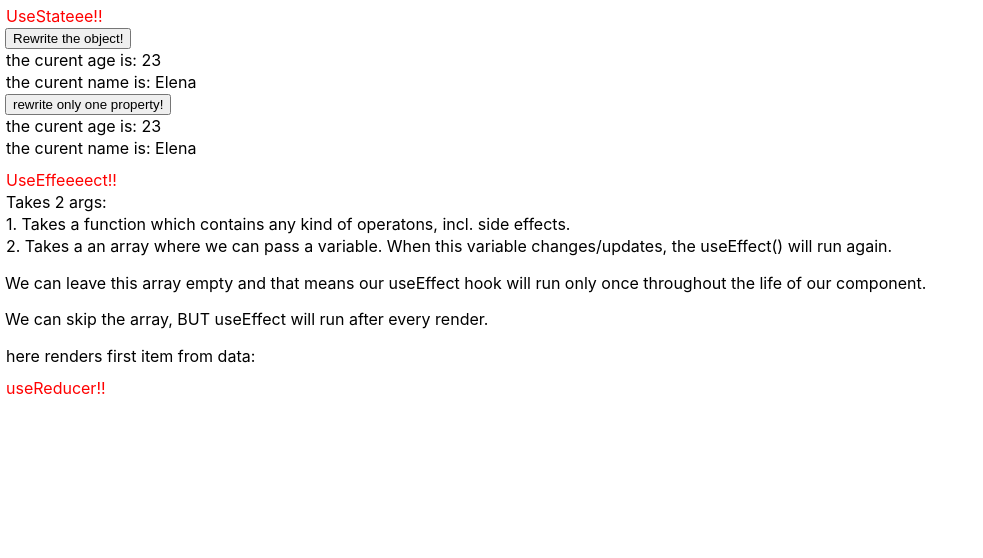
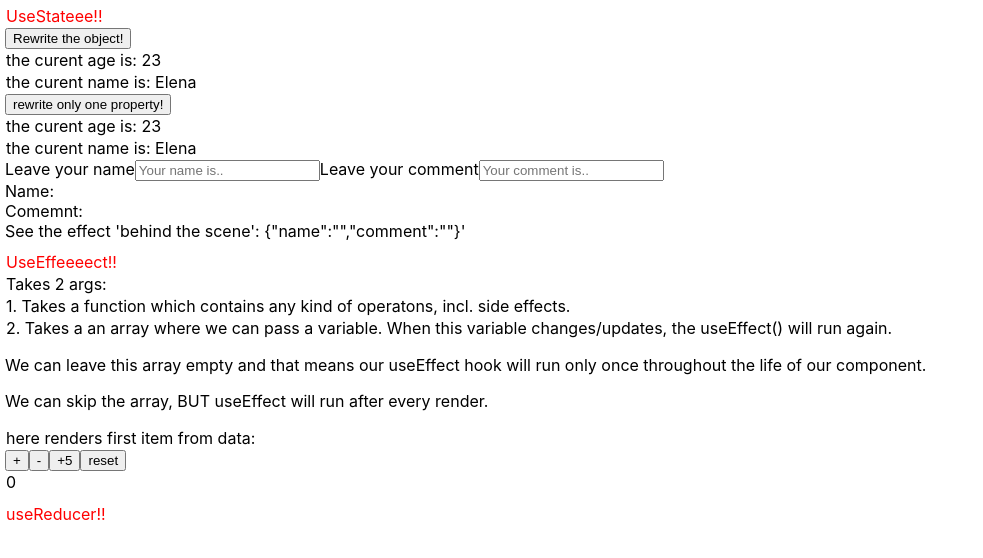
Before and after one commit to tandaraelena/react-hooks, a React (Create React App) app: page / in a window 1280 px wide. Shown: the top 558 px of the page, without its empty margins (0-983 px from the left). Built offline with nearby package versions, Linux system fonts and the light colour scheme; no server answers.

Commit message:
more useState

```diff
--- a/src/components/useEffect/UseEffect.jsx
+++ b/src/components/useEffect/UseEffect.jsx
@@ -1,7 +1,9 @@
-import React from 'react'
+import React, { useState } from 'react'
 import { StyledSection, StyledHeader } from '../app/style'
 
 const UseEffect = ({data}) => {
+  const [ count, setCount ] = useState(0)
+
   return (
     <StyledSection>
       <StyledHeader>UseEffeeeect!!</StyledHeader>
@@ -11,6 +13,11 @@ const UseEffect = ({data}) => {
       <p>We can leave this array empty and that means our useEffect hook will run only once throughout the life of our component.</p>
       <p>We can skip the array, BUT useEffect will run after every render.</p>
       <div>here renders first item from data: {data && data[0].employee_name}</div>
+      <button onClick={() => {setCount(count + 1)}} >+</button>
+      <button onClick={() => {setCount(prev => prev - 1)}} >-</button>
+      <button onClick={() => {setCount(prev => prev + 5)}} >+5</button>
+      <button onClick={() => {setCount(0)}} >reset</button>
+      <div>{count}</div>
     </StyledSection>
   )
 }
--- a/src/components/useState/UseState.jsx
+++ b/src/components/useState/UseState.jsx
@@ -1,5 +1,6 @@
 import React, { useState } from 'react'
 import { StyledSection, StyledHeader } from '../app/style'
+import UseStateInputText from './UseStateInputText'
 
 const UseState = ({ object, setObject }) => {
   const [rewriteProperty, setRewriteProperty] = useState({name: 'Elena', age: 23})
@@ -18,7 +19,10 @@ const UseState = ({ object, setObject }) => {
       </button>
       <div>the curent age is: {rewriteProperty.age}</div>
       <div>the curent name is: {rewriteProperty.name}</div>
+
+      <UseStateInputText/>
     </StyledSection>
+
   )
 }
 
--- /dev/null
+++ b/src/components/useState/UseStateInputText.jsx
@@ -0,0 +1,29 @@
+import React, { useState } from 'react'
+
+const UseStateInputText = () => {
+  const [ comment, setComment ] = useState({ name: '', comment: '' })
+
+  return (
+    <form>
+      <label>Leave your name</label>
+      <input
+        type='text'
+        value={comment.name}
+        onChange={e => setComment({name: e.target.value})}
+        placeholder='Your name is..'
+        />
+      <label>Leave your comment</label>
+      <input
+        type='text'
+        value={comment.comment}
+        onChange={e => setComment({...comment, comment: e.target.value})}
+        placeholder='Your comment is..'
+        />
+        <div>Name: {comment.name}</div>
+        <div>Comemnt: {comment.comment}</div>
+        <div>See the effect 'behind the scene': {JSON.stringify(comment)}' </div>
+    </form>
+  )
+}
+
+export default UseStateInputText
```
Also changed, not shown: 1 other file (tests, documents, lock files or other folders).
